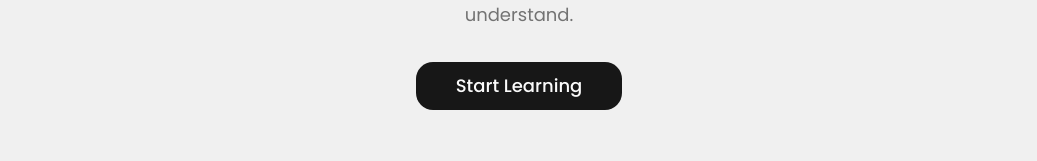
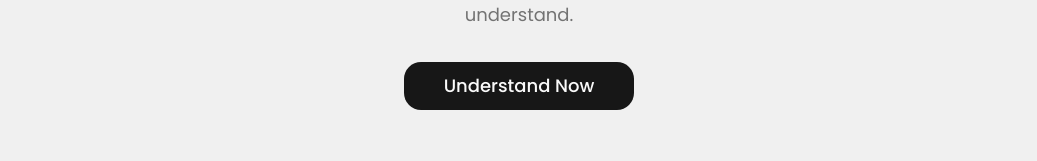
Before and after one commit to VoidLabsRepo/Make-Me-Understand, a Next.js app in the folder frontend/: page / in a window 1280 px wide. Shown: the part 183-344 px from the top of the page, without its empty margins (121-1158 px from the left). Built offline with nearby package versions, Linux system fonts and the light colour scheme; no server answers.

Commit message:
chore: rename button to Understand Now, remove Void X1 from README

```diff
--- a/frontend/components/upload-dialog.tsx
+++ b/frontend/components/upload-dialog.tsx
@@ -34,7 +34,7 @@ export function UploadDialog() {
   return (
     <Dialog open={open} onOpenChange={setOpen}>
       <DialogTrigger render={<Button className="text-lg px-10 py-6 rounded-2xl" />}>
-        Start Learning
+        Understand Now
       </DialogTrigger>
       <DialogContent className="sm:max-w-md">
         <DialogHeader>
```
Also changed, not shown: 1 other file (tests, documents, lock files or other folders).
